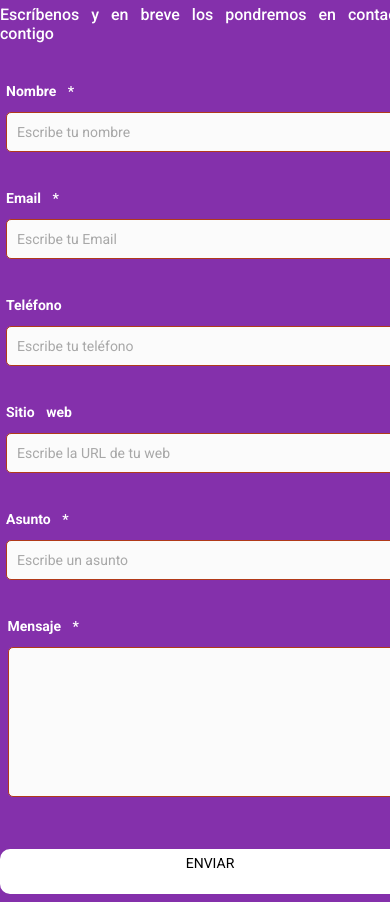
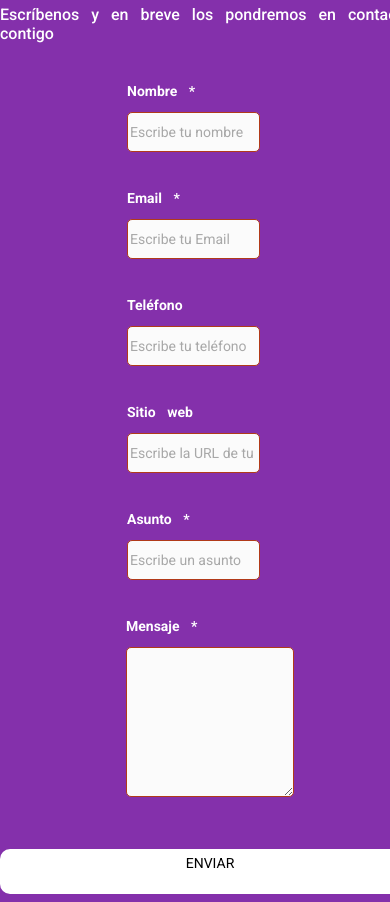
Before and after one commit to JCBTK/EntregaProyectoFinal-Benitez, a website: page pages/contacto.html in a window 390 px wide. Shown: the part 198-1100 px from the top of the page. Drawn offline with nearby package versions, Linux system fonts and the light colour scheme; a web font is replaced by a local one.

Commit message:
cambios responsive

```diff
--- a/pages/contacto.html
+++ b/pages/contacto.html
@@ -49,7 +49,7 @@
         </nav>
       </div>
     </nav>
-    <div class="CONTACTO">
+    <main class="CONTACTO">
       <div class="contact_form">
         <div class="formulario">
           <h1>Formulario de contacto</h1>
@@ -126,7 +126,7 @@
           </form>
         </div>
       </div>
-    </div>
+    </main>
     <div class="container-fluid bg-dark">
       <footer class="d-flex flex-wrap justify-content-between align-items-center py-3">
         <div class="col-md-4 d-flex align-items-center">
--- a/scss/style.scss
+++ b/scss/style.scss
@@ -336,14 +336,13 @@
     padding-left: 30px;
     input{
         background-color: #fbfbfb;
-        width: 408px;
+        width: 80%;
         height: 40px;
         border-radius: 5px;
         border-style: solid;
         border-width: 1px;
         border-color: #b13a1a;
         margin-top: 10px;
-        padding-left: 10px;
         margin-bottom: 20px;
         &:focus{
             outline:0;
@@ -352,14 +351,13 @@
     }
     textarea{
         background-color: #fbfbfb;
-        width: 405px;
+        width: 100%;
         height: 150px;
         border-radius: 5px;
         border-style: solid;
         border-width: 1px;
         border-color: #b13a1a;
         margin-top: 10px;
-        padding-left: 10px;
         margin-bottom: 20px;
         padding-top: 15px;
         &:focus{
```
Also changed, not shown: css/style.css, 1 other file.
